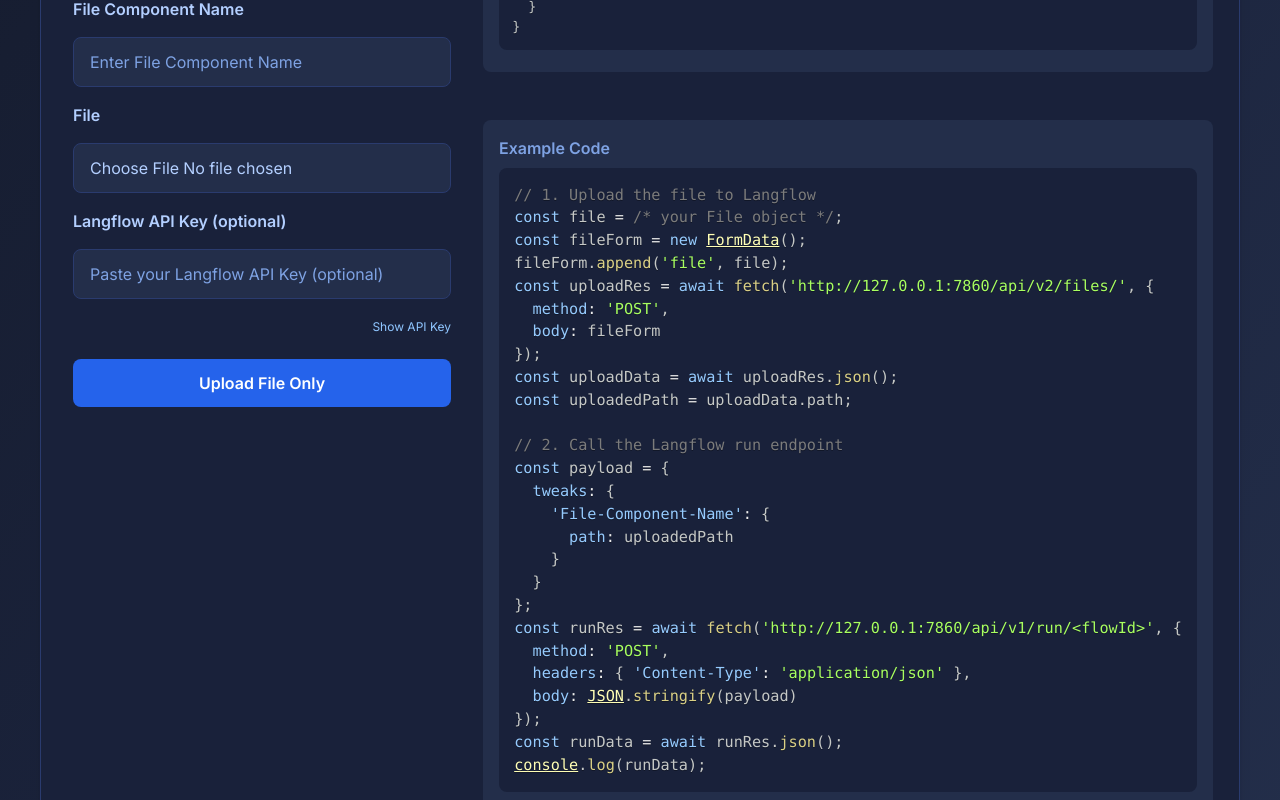
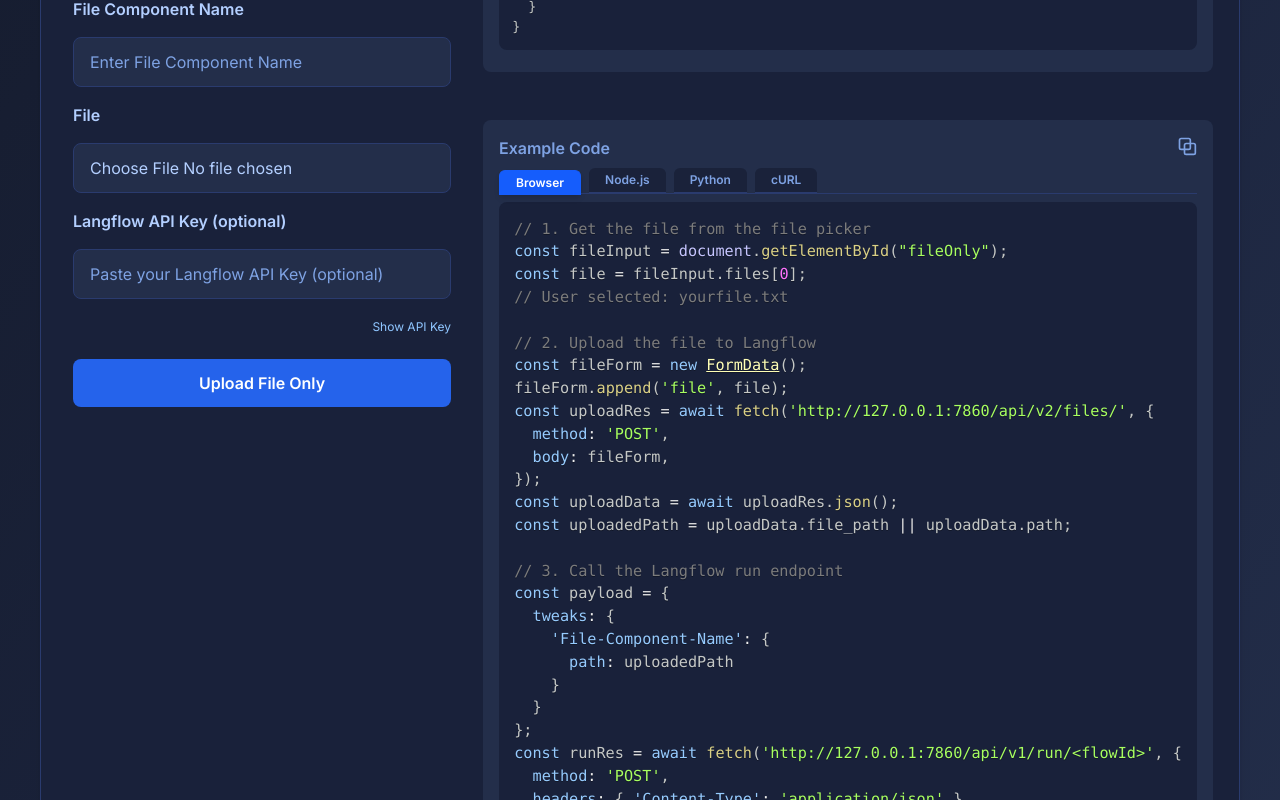
Before and after one commit to SonicDMG/langflow-file-upload-examples, a Next.js app: page / in a window 1280 px wide. Shown: the part 780-1580 px from the top of the page. Built offline with nearby package versions, Linux system fonts and the light colour scheme.

Commit message:
Updated code examples section to handle node.js, python, and cURL

```diff
--- /dev/null
+++ b/code-examples/test-node.js
@@ -0,0 +1,36 @@
+// Node.js example using axios, form-data, and fs
+// 1. Import required modules
+const axios = require('axios');
+const FormData = require('form-data');
+const fs = require('fs');
+
+// 2. Prepare the form data with the file to upload
+const data = new FormData();
+data.append('file', fs.createReadStream('fake_resume.txt'));
+
+// 3. Upload the file to Langflow
+axios.post('http://127.0.0.1:7860/api/v2/files/', data, {
+  headers: {
+    ...data.getHeaders(),
+  }
+})
+.then(res => {
+  // 4. Get the uploaded file path from the response
+  const uploadedPath = res.data.file_path || res.data.path;
+  // 5. Call the Langflow run endpoint with the uploaded file path
+  return axios.post('http://127.0.0.1:7860/api/v1/run/file-only', {
+    tweaks: {
+      'File-VMznN': {
+        path: uploadedPath
+      }
+    }
+  });
+})
+.then(res => {
+  // 6. Print the final response
+  console.log(res.data);
+})
+.catch(err => {
+  // 7. Handle errors
+  console.error(err);
+});
--- a/src/app/components/ChatFileCard.js
+++ b/src/app/components/ChatFileCard.js
@@ -79,7 +79,37 @@
     textInput: textInput || '<text>'
   }, null, 2);
 
-  const codeSnippet = `// 1. Upload the file to Langflow\nconst file = /* your File object */;\nconst fileForm = new FormData();\nfileForm.append('file', file);\nconst uploadRes = await fetch('${fileUploadEndpoint}', {\n  method: 'POST',\n  body: fileForm${langflowApiKey ? ",\n  headers: { 'x-api-key': '" + langflowApiKey + "' }" : ""}\n});\nconst uploadData = await uploadRes.json();\nconst uploadedPath = uploadData.path;\n\n// 2. Call the Langflow run endpoint\nconst payload = {\n  tweaks: {\n    '${fileComponentName || 'File-Component-Name'}': {\n      path: uploadedPath\n    }\n  },\n  input_value: textInput\n};\nconst runRes = await fetch('${langflowRunEndpoint}', {\n  method: 'POST',\n  headers: { 'Content-Type': 'application/json'${langflowApiKey ? ", 'x-api-key': '" + langflowApiKey + "'" : ""} },\n  body: JSON.stringify(payload)\n});\nconst runData = await runRes.json();\nconsole.log(runData);\n`;
+  const codeSnippet = `// 1. Get the file from the file picker
+const fileInput = document.getElementById("file");
+const file = fileInput.files[0];
+
+// 2. Upload the file to Langflow
+const fileForm = new FormData();
+fileForm.append('file', file);
+const uploadRes = await fetch('${fileUploadEndpoint}', {
+  method: 'POST',
+  body: fileForm${langflowApiKey ? ",\n  headers: { 'x-api-key': '" + langflowApiKey + "' }" : ""}
+});
+const uploadData = await uploadRes.json();
+const uploadedPath = uploadData.file_path || uploadData.path;
+
+// 3. Call the Langflow run endpoint
+const payload = {
+  tweaks: {
+    '${fileComponentName || 'File-Component-Name'}': {
+      path: uploadedPath
+    }
+  },
+  textInput: "${textInput || '<text>'}"
+};
+const runRes = await fetch('${langflowRunEndpoint}', {
+  method: 'POST',
+  headers: { 'Content-Type': 'application/json'${langflowApiKey ? ", 'x-api-key': '" + langflowApiKey + "'" : ""} },
+  body: JSON.stringify(payload)
+});
+const runData = await runRes.json();
+console.log(runData);
+`;
 
   return (
     <div className="bg-[#19213a] rounded-xl shadow-lg p-4 md:p-8 border border-[#2a3b6e] max-w-[1200px] mx-auto">
--- a/src/app/components/ChatImageCard.js
+++ b/src/app/components/ChatImageCard.js
@@ -79,7 +79,37 @@
     textInput: imageTextInput || '<text>'
   }, null, 2);
 
-  const codeSnippet = `// 1. Upload the image to Langflow\nconst file = /* your File object */;\nconst fileForm = new FormData();\nfileForm.append('file', file);\nconst uploadRes = await fetch('${fileUploadEndpoint}', {\n  method: 'POST',\n  body: fileForm${langflowApiKey ? ",\n  headers: { 'x-api-key': '" + langflowApiKey + "' }" : ""}\n});\nconst uploadData = await uploadRes.json();\nconst uploadedPath = uploadData.file_path || uploadData.path;\n\n// 2. Call the Langflow run endpoint\nconst payload = {\n  tweaks: {\n    '${fileComponentName || 'File-Component-Name'}': {\n      files: uploadedPath,\n      input_value: imageTextInput\n    }\n  },\n  output_type: 'chat',\n  input_type: 'chat'\n};\nconst runRes = await fetch('${langflowRunEndpoint}', {\n  method: 'POST',\n  headers: { 'Content-Type': 'application/json'${langflowApiKey ? ", 'x-api-key': '" + langflowApiKey + "'" : ""} },\n  body: JSON.stringify(payload)\n});\nconst runData = await runRes.json();\nconsole.log(runData);\n`;
+  const codeSnippet = `// 1. Get the image file from the file picker
+const fileInput = document.getElementById("imageFile");
+const file = fileInput.files[0];
+
+// 2. Upload the image to Langflow
+const fileForm = new FormData();
+fileForm.append('file', file);
+const uploadRes = await fetch('${fileUploadEndpoint}', {
+  method: 'POST',
+  body: fileForm${langflowApiKey ? ",\n  headers: { 'x-api-key': '" + langflowApiKey + "' }" : ""}
+});
+const uploadData = await uploadRes.json();
+const uploadedPath = uploadData.file_path || uploadData.path;
+
+// 3. Call the Langflow run endpoint
+const payload = {
+  tweaks: {
+    '${fileComponentName || 'File-Component-Name'}': {
+      path: uploadedPath
+    }
+  },
+  textInput: "${imageTextInput || '<text>'}"
+};
+const runRes = await fetch('${langflowRunEndpoint}', {
+  method: 'POST',
+  headers: { 'Content-Type': 'application/json'${langflowApiKey ? ", 'x-api-key': '" + langflowApiKey + "'" : ""} },
+  body: JSON.stringify(payload)
+});
+const runData = await runRes.json();
+console.log(runData);
+`;
 
   return (
     <div className="bg-[#19213a] rounded-xl shadow-lg p-4 md:p-8 border border-[#2a3b6e] max-w-[1200px] mx-auto">
--- a/src/app/components/CodeSection.js
+++ b/src/app/components/CodeSection.js
@@ -1,14 +1,64 @@
-import React from "react";
+import React, { useState } from "react";
 import { Prism as SyntaxHighlighter } from 'react-syntax-highlighter';
 import { atomDark } from 'react-syntax-highlighter/dist/esm/styles/prism';
 
-export default function CodeSection({ code, language = "javascript", title = "Example Code", colorClass = "text-[#7ea2e3]" }) {
-  if (!code) return null;
+export default function CodeSection({ code, language = "javascript", title = "Example Code", colorClass = "text-[#7ea2e3]", codeExamples }) {
+  const [copied, setCopied] = useState(false);
+  const [activeTab, setActiveTab] = useState(0);
+
+  // Determine which code to show
+  let displayCode = code;
+  let displayLanguage = language;
+  let tabs = null;
+  if (Array.isArray(codeExamples) && codeExamples.length > 0) {
+    displayCode = codeExamples[activeTab]?.code;
+    displayLanguage = codeExamples[activeTab]?.language || language;
+    tabs = (
+      <div className="flex mb-2 border-b border-[#2a3b6e]">
+        {codeExamples.map((ex, idx) => (
+          <button
+            key={ex.label}
+            className={`px-4 py-1 text-xs font-semibold mr-2 focus:outline-none transition-colors rounded-t-md
+              ${activeTab === idx
+                ? 'bg-blue-600 text-white shadow-md border-x border-t border-b-0 border-blue-600 z-10'
+                : 'bg-[#1a223a] text-[#7ea2e3] hover:bg-[#232e4a] border-b border-[#2a3b6e]'}
+            `}
+            style={{ position: 'relative', top: activeTab === idx ? '2px' : '0' }}
+            onClick={() => setActiveTab(idx)}
+            type="button"
+          >
+            {ex.label}
+          </button>
+        ))}
+      </div>
+    );
+  }
+
+  if (!displayCode) return null;
+  const handleCopy = () => {
+    navigator.clipboard.writeText(displayCode);
+    setCopied(true);
+    setTimeout(() => setCopied(false), 1200);
+  };
   return (
-    <div className="mt-6 bg-[#232e4a] rounded-lg p-4">
+    <div className="mt-6 bg-[#232e4a] rounded-lg p-4 relative">
       <h3 className={`text-base font-semibold mb-2 ${colorClass}`}>{title}</h3>
-      <SyntaxHighlighter language={language} style={atomDark} customStyle={{ borderRadius: '0.5rem', background: '#19213a', fontSize: '0.95em', padding: '1em', marginTop: '0.5em' }}>
-        {code}
+      {tabs}
+      <button
+        onClick={handleCopy}
+        className="absolute top-4 right-4 text-[#7ea2e3] hover:text-blue-400 focus:outline-none"
+        title="Copy code"
+        aria-label="Copy code"
+        type="button"
+      >
+        {copied ? (
+          <span className="text-xs font-semibold">Copied!</span>
+        ) : (
+          <svg width="20" height="20" fill="none" viewBox="0 0 24 24" stroke="currentColor"><rect x="9" y="9" width="13" height="13" rx="2" strokeWidth="2"/><rect x="3" y="3" width="13" height="13" rx="2" strokeWidth="2"/></svg>
+        )}
+      </button>
+      <SyntaxHighlighter language={displayLanguage} style={atomDark} customStyle={{ borderRadius: '0.5rem', background: '#19213a', fontSize: '0.95em', padding: '1em', marginTop: '0.5em' }}>
+        {displayCode}
       </SyntaxHighlighter>
     </div>
   );
--- a/src/app/components/FileUploadCard.js
+++ b/src/app/components/FileUploadCard.js
@@ -77,7 +77,110 @@
     }
   }, null, 2);
 
-  const codeSnippet = `// 1. Upload the file to Langflow\nconst file = /* your File object */;\nconst fileForm = new FormData();\nfileForm.append('file', file);\nconst uploadRes = await fetch('${fileUploadEndpoint}', {\n  method: 'POST',\n  body: fileForm${langflowApiKey ? ",\n  headers: { 'x-api-key': '" + langflowApiKey + "' }" : ""}\n});\nconst uploadData = await uploadRes.json();\nconst uploadedPath = uploadData.path;\n\n// 2. Call the Langflow run endpoint\nconst payload = {\n  tweaks: {\n    '${fileComponentName || 'File-Component-Name'}': {\n      path: uploadedPath\n    }\n  }\n};\nconst runRes = await fetch('${langflowRunEndpoint}', {\n  method: 'POST',\n  headers: { 'Content-Type': 'application/json'${langflowApiKey ? ", 'x-api-key': '" + langflowApiKey + "'" : ""} },\n  body: JSON.stringify(payload)\n});\nconst runData = await runRes.json();\nconsole.log(runData);\n`;
+  const fileName = fileOnly ? fileOnly.name : 'yourfile.txt';
+
+  const browserCode = `// 1. Get the file from the file picker
+const fileInput = document.getElementById("fileOnly");
+const file = fileInput.files[0];
+// User selected: ${fileName}
+
+// 2. Upload the file to Langflow
+const fileForm = new FormData();
+fileForm.append('file', file);
+const uploadRes = await fetch('${fileUploadEndpoint}', {
+  method: 'POST',
+  body: fileForm,${langflowApiKey ? "\n  headers: { 'x-api-key': '" + langflowApiKey + "' }," : ""}
+});
+const uploadData = await uploadRes.json();
+const uploadedPath = uploadData.file_path || uploadData.path;
+
+// 3. Call the Langflow run endpoint
+const payload = {
+  tweaks: {
+    '${fileComponentName || 'File-Component-Name'}': {
+      path: uploadedPath
+    }
+  }
+};
+const runRes = await fetch('${langflowRunEndpoint}', {
+  method: 'POST',
+  headers: { 'Content-Type': 'application/json'${langflowApiKey ? ", 'x-api-key': '" + langflowApiKey + "'" : ""} },
+  body: JSON.stringify(payload)
+});
+const runData = await runRes.json();
+console.log(runData);
+`;
+
+  const nodeCode = `// Node.js example using axios, form-data, and fs
+// 1. Import required modules
+const axios = require('axios');
+const FormData = require('form-data');
+const fs = require('fs');
+
+// 2. Prepare the form data with the file to upload
+const data = new FormData();
+data.append('file', fs.createReadStream('${fileName}'));
+
+// 3. Upload the file to Langflow
+axios.post('${fileUploadEndpoint}', data, {
+  headers: {
+    ...data.getHeaders(),${langflowApiKey ? "\n    'x-api-key': '" + langflowApiKey + "'," : ""}
+  }
+})
+.then(res => {
+  // 4. Get the uploaded file path from the response
+  const uploadedPath = res.data.file_path || res.data.path;
+  // 5. Call the Langflow run endpoint with the uploaded file path
+  return axios.post('${langflowRunEndpoint}', {
+    tweaks: {
+      '${fileComponentName || 'File-Component-Name'}': {
+        path: uploadedPath
+      }
+    }
+  }, {
+    headers: { 'Content-Type': 'application/json'${langflowApiKey ? ", 'x-api-key': '" + langflowApiKey + "'" : ""} }
+  });
+})
+.then(res => {
+  // 6. Print the final response
+  console.log(res.data);
+})
+.catch(err => {
+  // 7. Handle errors
+  console.error(err);
+});
+`;
+
+  const pythonCode = `# Python example using requests
+import requests
+
+# 1. Set the upload URL
+url = "${fileUploadEndpoint}"
+
+# 2. Prepare the file and payload
+payload = {}
+files = [
+  ('file', ('${fileName}', open('${fileName}', 'rb'), 'application/octet-stream'))
+]
+headers = {
+  'Accept': 'application/json'${langflowApiKey ? ",\n  'x-api-key': '" + langflowApiKey + "'" : ""}
+}
+
+# 3. Upload the file to Langflow
+response = requests.request("POST", url, headers=headers, data=payload, files=files)
+
+# 4. Print the response
+print(response.text)
+`;
+
+  const curlCode = `# cURL example for uploading a file to Langflow
+# 1. Upload the file
+curl -X POST \
+  "${fileUploadEndpoint}" \
+  -H "Accept: application/json" \
+  -F "file=@${fileName}"${langflowApiKey ? ` \
+  -H "x-api-key: ${langflowApiKey}"` : ''}
+`;
 
   return (
     <div className="bg-[#19213a] rounded-xl shadow-lg p-4 md:p-8 border border-[#2a3b6e] max-w-[1200px] mx-auto">
@@ -108,7 +211,16 @@
             payload={payloadPreview}
             title={null}
           />
-          <CodeSection code={codeSnippet} language="javascript" title="Example Code" colorClass="text-[#7ea2e3]" />
+          <CodeSection
+            codeExamples={[
+              { label: 'Browser', code: browserCode, language: 'javascript' },
+              { label: 'Node.js', code: nodeCode, language: 'javascript' },
+              { label: 'Python', code: pythonCode, language: 'python' },
+              { label: 'cURL', code: curlCode, language: 'bash' }
+            ]}
+            title="Example Code"
+            colorClass="text-[#7ea2e3]"
+          />
           <ResponseSection response={fileOnlyResponse} title="Upload Response" colorClass="text-[#b3cfff]" />
         </div>
       </div>
```
Also changed, not shown: code-examples/fake_resume.txt (added), 1 other file (tests, documents, lock files or other folders).
